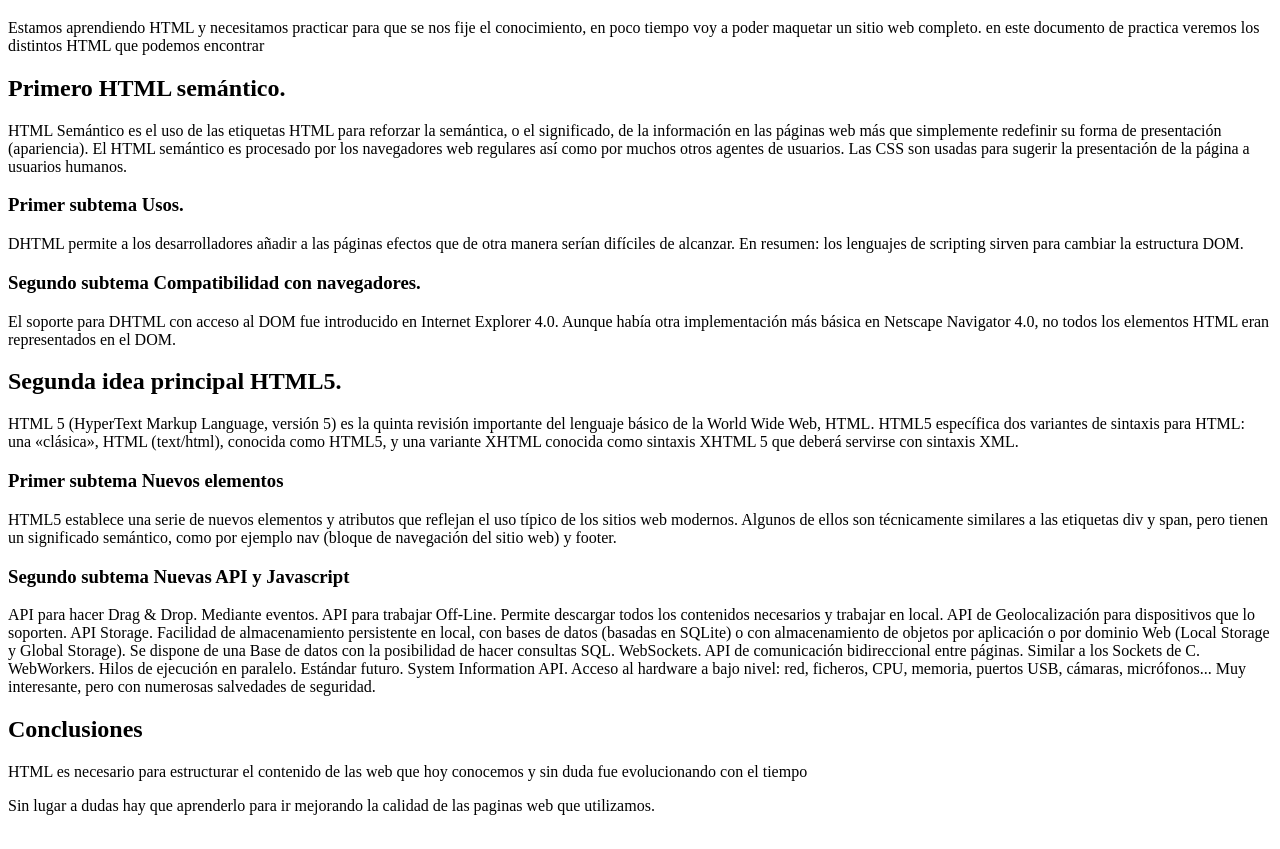
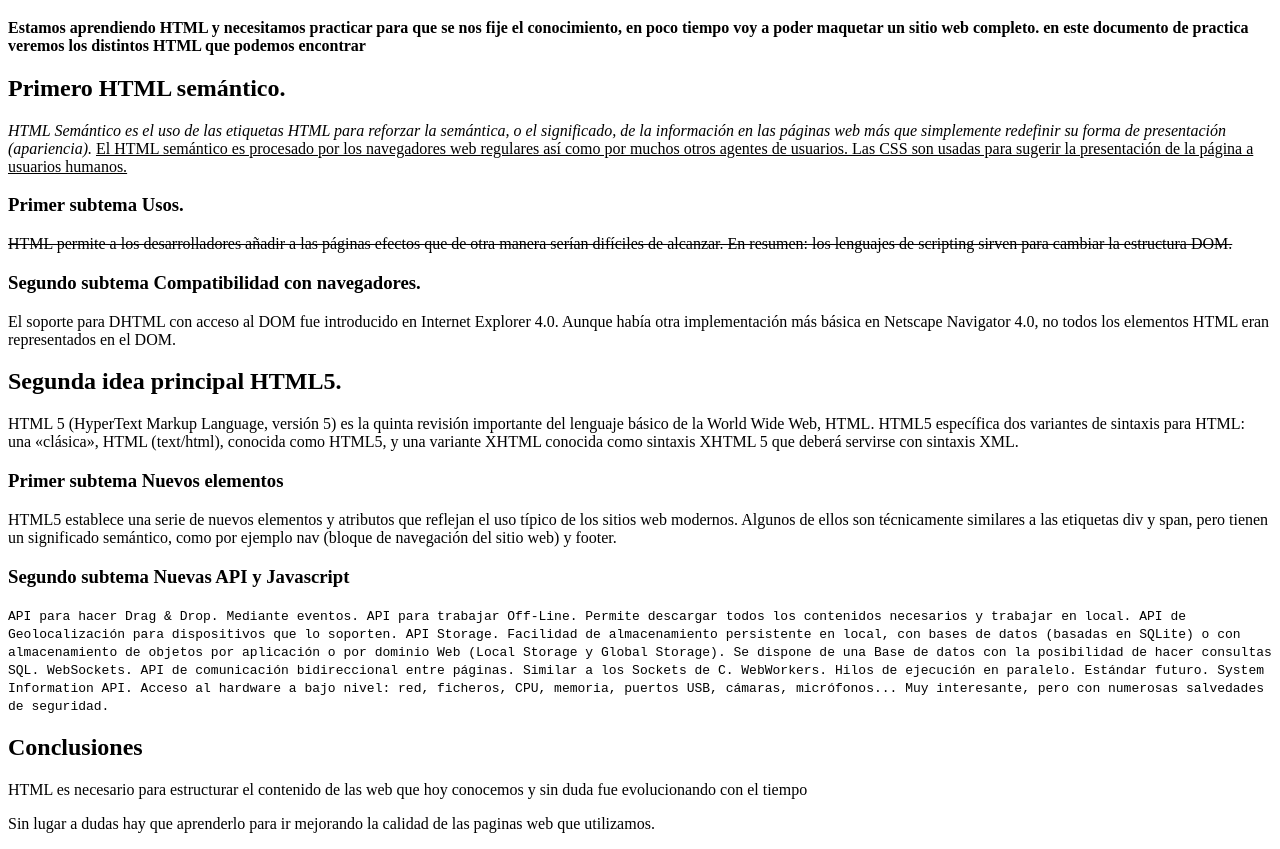
Before and after one commit to Moortin35/portfolio-FrontEnd, a plain HTML site: page index.html in a window 1280 px wide. Shown: the part 61-910 px from the top of the page. Drawn offline with Linux system fonts and the light colour scheme.

Commit message:
practica 2: Modifique ciertas lineas y les cambie el formato de texto(negrita, cursiva, subrayado)

```diff
--- a/index.html
+++ b/index.html
@@ -10,12 +10,12 @@
 <body>
 
     <h1>Título principal de la practica HTML</h1>
-	    <p>Estamos aprendiendo HTML y necesitamos practicar para que se nos fije el conocimiento, en poco tiempo voy a poder maquetar un sitio web completo. en este documento de practica veremos los distintos HTML que podemos encontrar </p>
+	    <p><b>Estamos aprendiendo HTML y necesitamos practicar para que se nos fije el conocimiento, en poco tiempo voy a poder maquetar un sitio web completo. en este documento de practica veremos los distintos HTML que podemos encontrar</b></p>
 
         <h2>Primero HTML semántico.</h2>
-		    <p>HTML Semántico es el uso de las etiquetas HTML para reforzar la semántica, o el significado, de la información en las páginas web más que simplemente redefinir su forma de presentación (apariencia). El HTML semántico es procesado por los navegadores web regulares así como por muchos otros agentes de usuarios. Las CSS son usadas para sugerir la presentación de la página a usuarios humanos.</p>
+		    <p><i>HTML Semántico es el uso de las etiquetas HTML para reforzar la semántica, o el significado, de la información en las páginas web más que simplemente redefinir su forma de presentación (apariencia).</i> <u>El HTML semántico es procesado por los navegadores web regulares así como por muchos otros agentes de usuarios. Las CSS son usadas para sugerir la presentación de la página a usuarios humanos.</u></p>
             <h3>Primer subtema Usos.</h3>
-			    <p>DHTML permite a los desarrolladores añadir a las páginas efectos que de otra manera serían difíciles de alcanzar. En resumen: los lenguajes de scripting sirven para cambiar la estructura DOM.</p>
+			    <p><strike>HTML permite a los desarrolladores añadir a las páginas efectos que de otra manera serían difíciles de alcanzar. En resumen: los lenguajes de scripting sirven para cambiar la estructura DOM.</strike></p>
             <h3>Segundo subtema Compatibilidad con navegadores.</h3>
 			    <p>El soporte para DHTML con acceso al DOM fue introducido en Internet Explorer 4.0. Aunque había otra implementación más básica en Netscape Navigator 4.0, no todos los elementos HTML eran representados en el DOM.</p>
         <h2>Segunda idea principal HTML5.</h2>
@@ -23,13 +23,13 @@
             <h3>Primer subtema Nuevos elementos</h3>
 			    <p>HTML5 establece una serie de nuevos elementos y atributos que reflejan el uso típico de los sitios web modernos. Algunos de ellos son técnicamente similares a las etiquetas div y span, pero tienen un significado semántico, como por ejemplo nav (bloque de navegación del sitio web) y footer.</p>
             <h3>Segundo subtema Nuevas API y Javascript</h3>
-			    <p>API para hacer Drag & Drop. Mediante eventos.
+			    <p><tt>API para hacer Drag & Drop. Mediante eventos.
         API para trabajar Off-Line. Permite descargar todos los contenidos necesarios y trabajar en local.
         API de Geolocalización para dispositivos que lo soporten.
         API Storage. Facilidad de almacenamiento persistente en local, con bases de datos (basadas en SQLite) o con almacenamiento de objetos por aplicación o por dominio Web (Local Storage y Global Storage). Se dispone de una Base de datos con la posibilidad de hacer consultas SQL.
         WebSockets. API de comunicación bidireccional entre páginas. Similar a los Sockets de C.
         WebWorkers. Hilos de ejecución en paralelo.
-        Estándar futuro. System Information API. Acceso al hardware a bajo nivel: red, ficheros, CPU, memoria, puertos USB, cámaras, micrófonos... Muy interesante, pero con numerosas salvedades de seguridad.</p>
+        Estándar futuro. System Information API. Acceso al hardware a bajo nivel: red, ficheros, CPU, memoria, puertos USB, cámaras, micrófonos... Muy interesante, pero con numerosas salvedades de seguridad.</tt></p>
 
         <h2>Conclusiones</h2>
 		<p>HTML es necesario para estructurar el contenido de las web que hoy conocemos y sin duda fue evolucionando con el tiempo</p>
```
